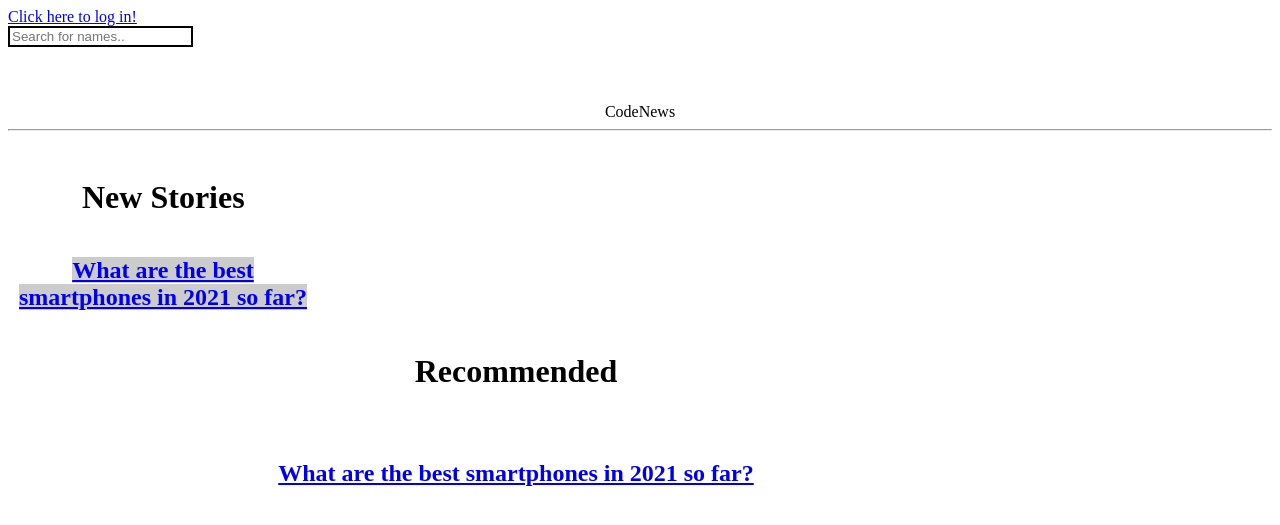
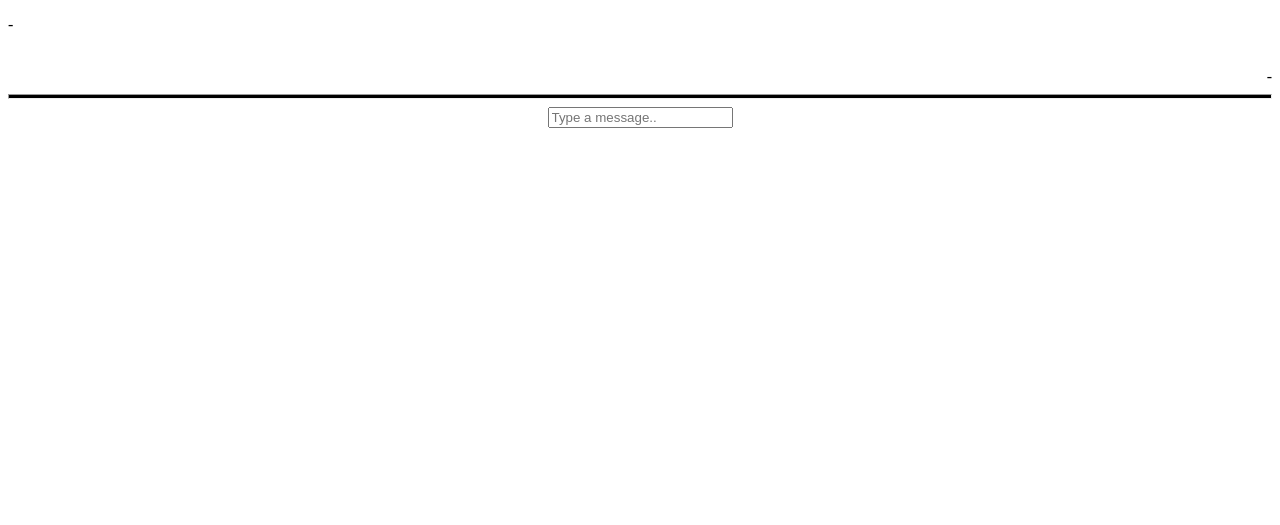
Before and after one commit to Infinite-Blue-1042/V-Chat, a Flask app: template templates/index.html in a window 1280 px wide. Shown: the top 525 px of the page. Run offline with Flask 2, Linux system fonts and the light colour scheme; the template is opened without the code that fills it, so the values that code supplies are empty; some libraries are stand-ins or nearby versions.

Commit message:
Update index.html

```diff
--- a/templates/index.html
+++ b/templates/index.html
@@ -1,44 +1,32 @@
 <!DOCTYPE html>
 <html>
 <head>
-    <link rel="stylesheet" href="styleforhome.css">
-    <link rel="preconnect" href="https://fonts.gstatic.com">
-    <link href="https://fonts.googleapis.com/css2?family=Bebas+Neue&family=Comfortaa:wght@400;500;700&family=Lato:ital,wght@0,300;1,900&family=Merriweather:wght@300&family=Squada+One&display=swap" rel="stylesheet">
-    <a href="{{ url_for('login') }}">Click here to log in!</a>
+<title>VP-Chat</title>
+<link rel="preconnect" href="https://fonts.gstatic.com">
+<link href="https://fonts.googleapis.com/css2?family=Lato:wght@300&display=swap" rel="stylesheet">
+<link rel="preconnect" href="https://fonts.gstatic.com">
+<link href="https://fonts.googleapis.com/css2?family=Nunito:wght@300&display=swap" rel="stylesheet">
+  <script type='text/javascript' src='https://cdn.scaledrone.com/scaledrone.min.js'>
+  </script>
+  <meta charset="utf-8">
+  <meta name="viewport" content="width=device-width">
 </head>
-<title>Home Screen</title>
 <body>
-    <div><input type="text" id="myInput" onkeyup="myFunction()" placeholder="Search for names.." style="font-family: 'Poppins', sans-serif; border-style: solid; border-width: 2px; border-color: #000000;"><ul id="myUL" style="visibility: hidden; font-family: 'Lato', sans-serif; width: 365px;"> <li><a href="file:///C:/Users/chitt/Microsoft%20VS%20Code/Code/HTML/NewSiteVP/bestsmphones.html">What are the best smartphones in 2021 so far?</a></li></ul><h1></h1><center id="titl">CodeNews</center></h1></div>
-    <hr id="horizline">
-    <br>
-    <div>
-        <div id="newstories" style="margin-left: 5px; width: 300px;">
-            <h1 style="display: inline-block; margin-left: 69px;"><center>New Stories</center></h1>
-            <h2><center><a href="file:///C:/Users/chitt/Microsoft%20VS%20Code/Code/HTML/NewSiteVP/bestsmphones.html" style="background-color: #cccccc;">What are the best smartphones in 2021 so far?</a></center></h2>
-        </div>
-        <div id="news" style="display: inline-block; margin-left: 30px; width: 956px;">
-            <h1><center style="margin-bottom: 70px;">Recommended</center></h1>
-            <h2><center><a href="file:///C:/Users/chitt/Microsoft%20VS%20Code/Code/HTML/NewSiteVP/bestsmphones.html">What are the best smartphones in 2021 so far?</a></center></h2>
-        </div>
-    </div>
-<script>
-function myFunction() {
-    var input, filter, ul, li, a, i, txtValue;
-    input = document.getElementById("myInput");
-    filter = input.value.toUpperCase();
-    ul = document.getElementById("myUL");
-    li = ul.getElementsByTagName("li");
-    for (i = 0; i < li.length; i++) {
-        a = li[i].getElementsByTagName("a")[0];
-        txtValue = a.textContent || a.innerText;
-        if (txtValue.toUpperCase().indexOf(filter) > -1 && filter != "") {//change here
-            li[i].style.display = "";
-            li[i].style.visibility = "visible";//change here
-        } else {
-            li[i].style.display = "none";
-        }
-    }
-}
-</script>
+  <script src="myScript.js"></script>
+<div class="row">
+      <div class="column">
+        <p><div id="thicker" class="members-count">-</div></p>
+        <br>
+      </div>
+      <div class="column">
+        <div style="float:right;" id="memlist" class="members-list">-</div>
+      </div>
+</div>
+<br>
+<hr style="height: 3px; background-color: #000000;">
+  <center><div id="messager" class="messages"></div></center>
+  <center><form class="message-form" onsubmit="return false;"/></center>
+    <center><input class="message-form__input" placeholder="Type a message.." type="text"/></center>
+  </form>
 </body>
 </html>
```
